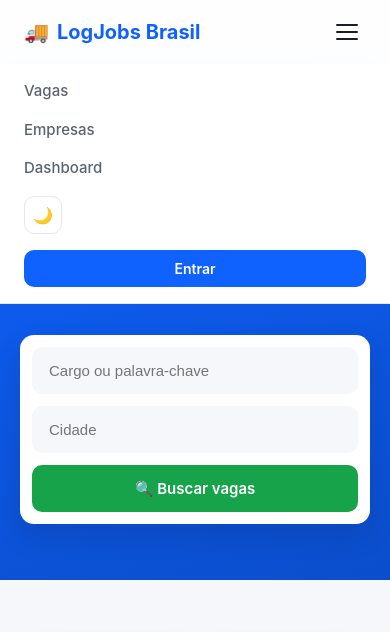
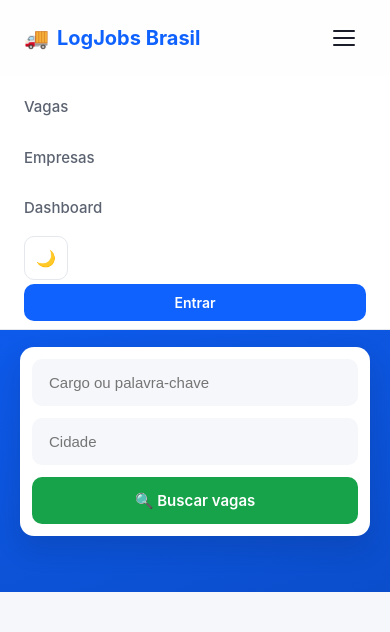
Before and after one commit to analistafjp-design/logjobs-brasil, a PHP site: page / in a window 390 px wide, after a click that opens the changed part. Shown: the top 632 px of the page. Run offline with PHP 8.4, Linux system fonts and the light colour scheme.

Commit message:
Fix mobile responsiveness issues
Auditoria completa em telas de 320px a 390px (iPhone SE, iPhone 12/13,
Android):

- Corrige vazamento horizontal no dashboard: grid-template-columns
  com minmax(360px,1fr) forçava uma largura mínima maior que telas
  estreitas, estourando o container. Aplicado minmax(min(360px,100%),1fr)
  também nas grades de estatísticas e vagas, como prevenção.
- Aumenta alvos de toque abaixo do recomendado (44px): botão de menu,
  botão de tema, links do menu mobile (só tinham 23px de altura),
  botão "Candidatar-se" e botão de fechar modal.

```diff
--- a/frontend/css/style.css
+++ b/frontend/css/style.css
@@ -193,8 +193,8 @@ img{
   background:none;
   border:1px solid var(--borda);
   color:var(--texto);
-  width:38px;
-  height:38px;
+  width:44px;
+  height:44px;
   border-radius:10px;
   font-size:16px;
   display:flex;
@@ -212,9 +212,13 @@ img{
 .nav-toggle{
   display:none;
   flex-direction:column;
+  justify-content:center;
+  align-items:center;
   gap:5px;
   background:none;
   border:none;
+  width:44px;
+  height:44px;
   padding:8px;
 }
 
@@ -355,7 +359,7 @@ img{
   max-width:1200px;
   margin:0 auto;
   display:grid;
-  grid-template-columns:repeat(auto-fit,minmax(200px,1fr));
+  grid-template-columns:repeat(auto-fit,minmax(min(200px, 100%),1fr));
   gap:20px;
   padding:0 24px 64px;
 }
@@ -411,7 +415,7 @@ img{
 
 .vagas-grid{
   display:grid;
-  grid-template-columns:repeat(auto-fit,minmax(280px,1fr));
+  grid-template-columns:repeat(auto-fit,minmax(min(280px, 100%),1fr));
   gap:20px;
 }
 
@@ -480,10 +484,11 @@ img{
   background:var(--azul);
   color:var(--branco);
   border:none;
-  padding:10px 18px;
+  padding:13px 18px;
   border-radius:8px;
   font-weight:600;
   font-size:13px;
+  line-height:1;
   transition:background .15s ease;
 }
 
@@ -529,14 +534,14 @@ img{
 
 .modal-fechar{
   position:absolute;
-  top:16px;
-  right:16px;
+  top:12px;
+  right:12px;
   background:none;
   border:none;
   font-size:22px;
   line-height:1;
   color:var(--texto-suave);
-  padding:4px;
+  padding:11px;
 }
 
 .modal-fechar:hover{
@@ -704,10 +709,18 @@ img{
     background:var(--superficie);
     flex-direction:column;
     align-items:stretch;
-    padding:16px 24px;
-    gap:16px;
+    padding:8px 24px;
+    gap:4px;
     border-bottom:1px solid var(--borda);
     display:none;
+  }
+
+  .nav-links a{
+    padding:12px 0;
+  }
+
+  .btn-tema{
+    align-self:flex-start;
   }
 
   .nav-links.aberto{
@@ -763,7 +776,7 @@ img{
   max-width:1200px;
   margin:0 auto;
   display:grid;
-  grid-template-columns:repeat(auto-fit,minmax(360px,1fr));
+  grid-template-columns:repeat(auto-fit,minmax(min(360px, 100%),1fr));
   gap:20px;
   padding:24px 24px 80px;
 }
```
